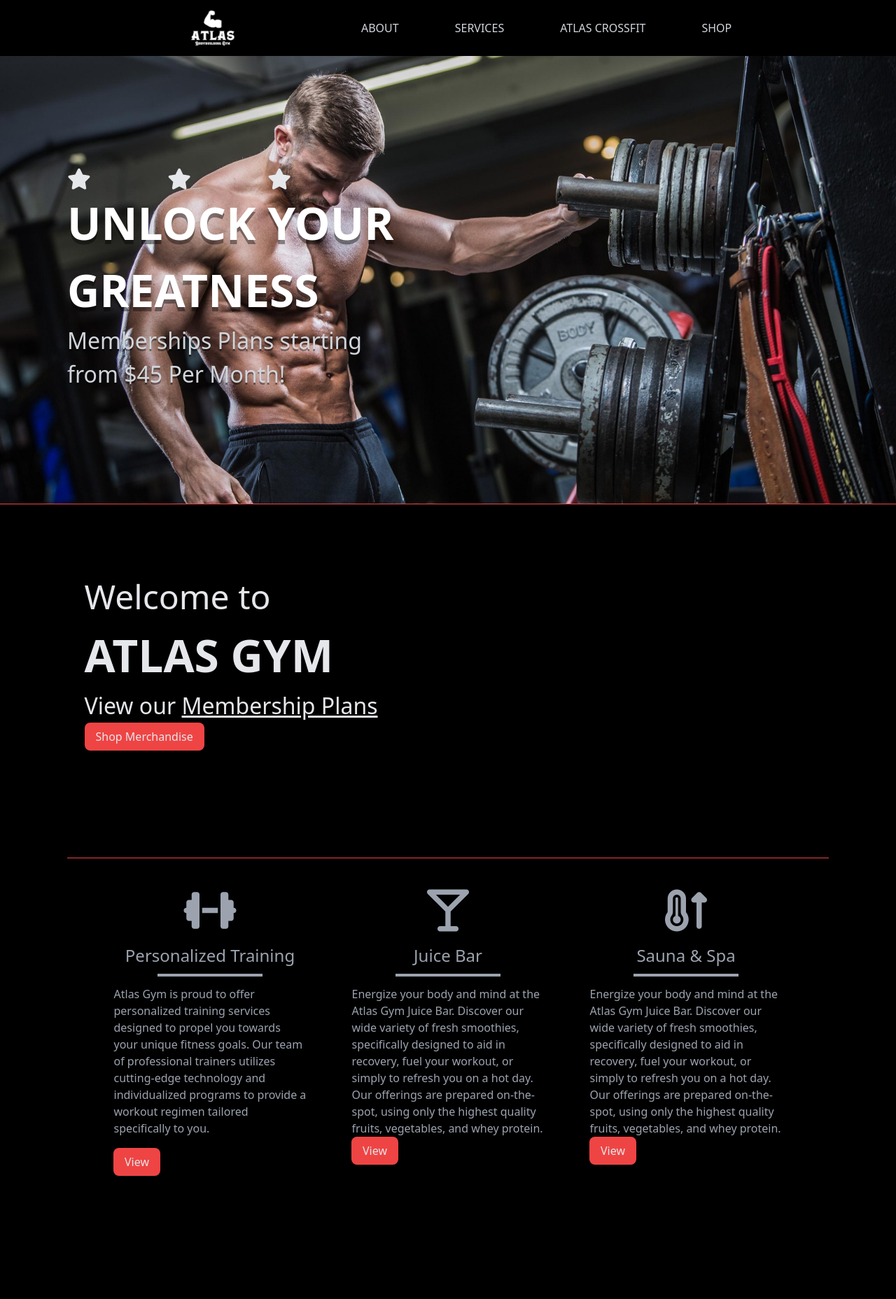
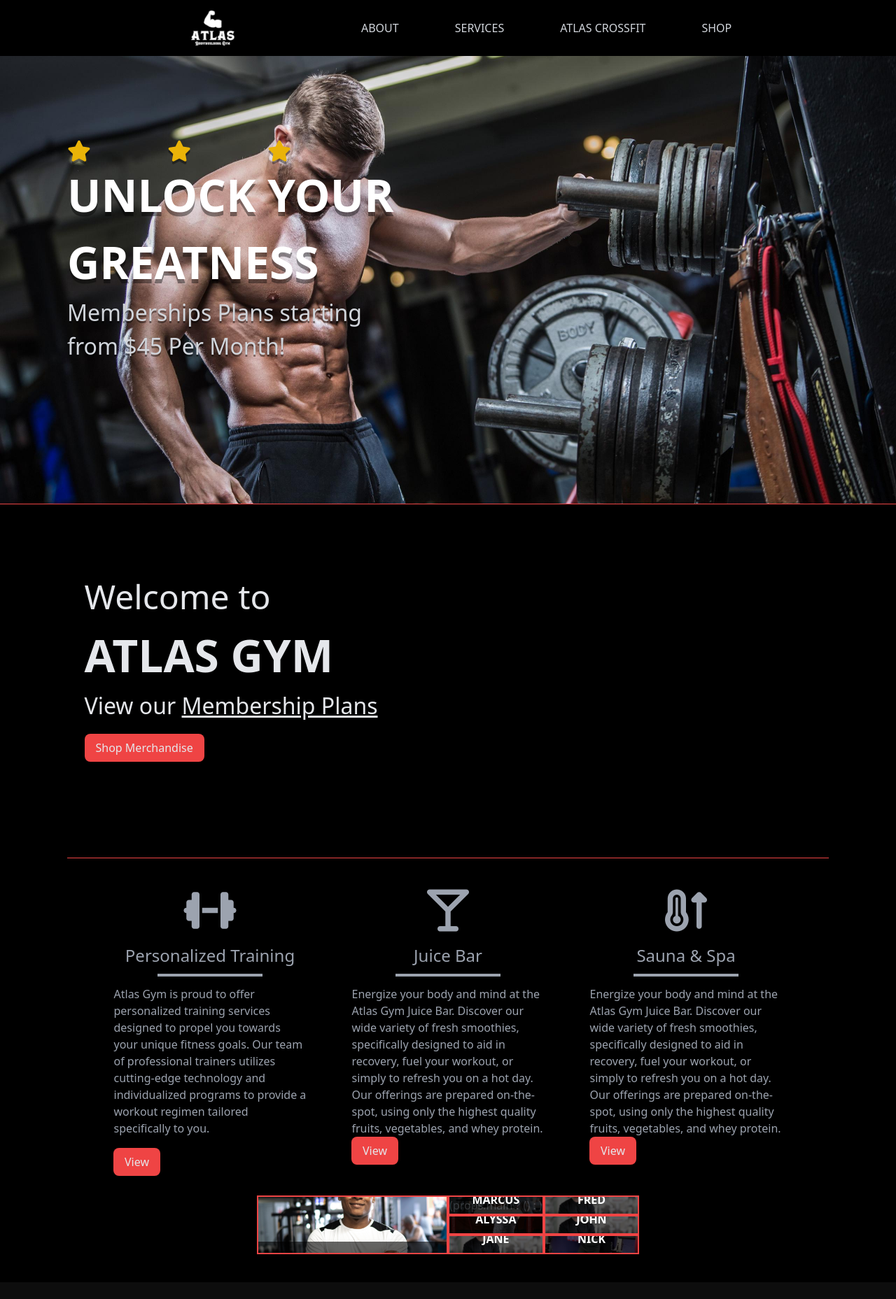
Before and after one commit to jll38/gym-site, a Next.js app: page / in a window 1280 px wide. Shown: the top 1857 px of the page at 70% size. Built offline with nearby package versions, Linux system fonts and the light colour scheme; grey boxes are pictures that could not be loaded.

Commit message:
section responsiveness

```diff
--- a/src/components/trainer-box.js
+++ b/src/components/trainer-box.js
@@ -4,7 +4,7 @@ import Image from "next/image";
 export function TrainerBox({ ...props }) {
   return (
     <button
-      className={`relative border-2 border-gray-600 w-[${
+      className={`relative border-2  border-red-500 w-[${
         props.w ? props.w : "200"
       }px] h-[${props.h ? props.h : "200"}px] overflow-hidden`}
     >
--- a/src/pages/index.js
+++ b/src/pages/index.js
@@ -32,8 +32,8 @@ export default function Home() {
         <Navbar />
         <div className="flex justify-center items-center mx-auto border-b border-red-500">
   <div className="h-[80vh] overflow-hidden z-0 bg-[url('/images/landing.jpeg')] bg-cover bg-no-repeat w-screen">
-    <div name="bgChild" className="flex flex-col justify-center  text-center sm:text-left sm:ml-24 w-full h-full">
-      <div className="flex justify-between sm:w-1/4 text-3xl text-gray-200 mx-24 sm:mx-0">
+    <div name="bgChild" className="relative flex flex-col justify-center  text-center sm:text-left sm:ml-24 w-full h-full bottom-10">
+      <div className="flex justify-between sm:w-1/4 text-3xl text-yellow-500 mx-24 sm:mx-0 [text-shadow:_0_4px_0_rgb(0_0_0_/_40%)]">
         <i className="fa-solid fa-star"></i>
         <i className="fa-solid fa-star"></i>
         <i className="fa-solid fa-star"></i>
@@ -69,7 +69,7 @@ export default function Home() {
                   onClick={() => {
                     window.location.assign("/shop");
                   }}
-                  className="mt-4text-gray-200 bg-red-500 hover:bg-red-600 px-4 py-2 rounded-lg"
+                  className="mt-4 text-gray-200 bg-red-500 hover:bg-red-600 px-4 py-2 rounded-lg"
                 >
                   Shop Merchandise
                 </button>
@@ -92,7 +92,7 @@ export default function Home() {
           </div>
         </div>
         <div className="bg-black/95 flex flex-col">
-          <div className="h-[600px] flex justify-center gap-10 text-gray-400 flex-wrap">
+          <div className=" flex justify-center gap-10 text-gray-400 flex-wrap">
             <div className="h-[450px] min-w-[300px] max-w-[300px]w w-[300px] hover:text-gray-200 hover:bg-gray-200/5">
               <div
                 name="cardHead"
@@ -182,7 +182,7 @@ export default function Home() {
         </div>
 
         <div className="bg-black/95 flex flex-col pb-10">
-          <div className="h-[600px] flex justify-center gap-10 text-gray-400 flex-wrap">
+          <div className=" flex justify-center gap-10 text-gray-400 flex-wrap">
             <div className="grid md:grid-cols-2  gap-10 md:gap-0">
               <TrainerBox h={600} w={400} img="/images/trainers/marcus.png" />
               <div className="grid grid-cols-2">
```
